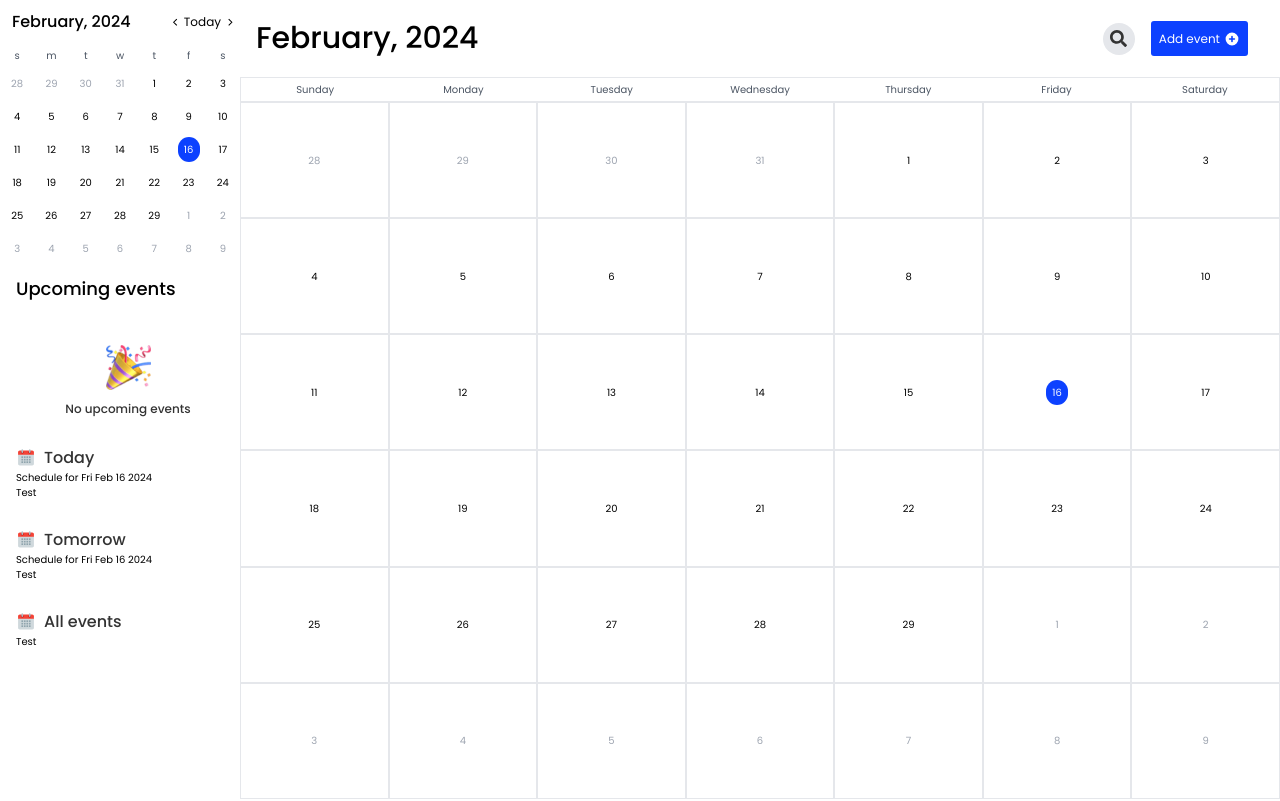
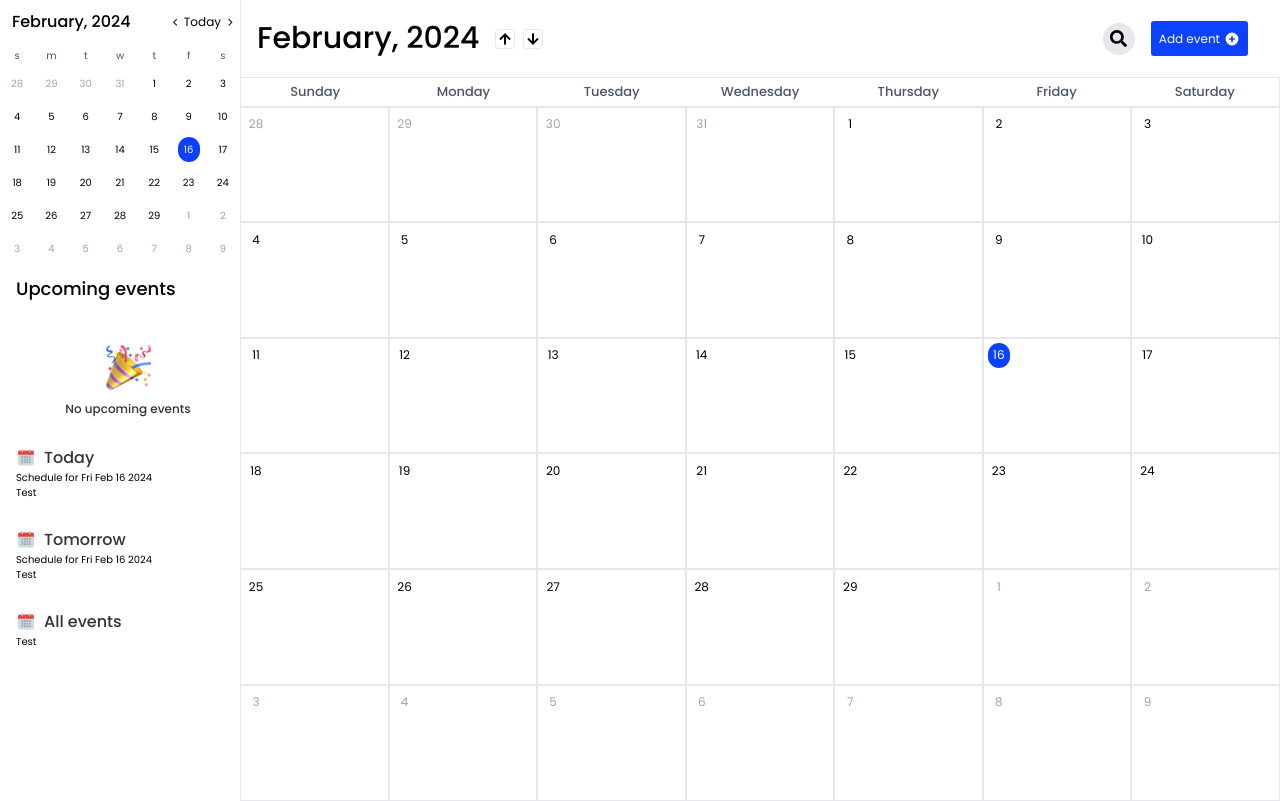
Before and after one commit to elnurnabivi/calendar-app, a React (Vite) app: page / in a window 1280 px wide. Built offline with nearby package versions, Linux system fonts and the light colour scheme.

Commit message:
synced both calendars

```diff
--- a/src/App.tsx
+++ b/src/App.tsx
@@ -1,13 +1,26 @@
 import React from "react";
+import dayjs from "dayjs";
+import { useState } from "react";
 import Sidebar from "./components/Sidebar";
 import Rightbar from "./components/Rightbar";
 
 function App() {
+  const currentDate = dayjs();
+  const [selectDate, setSelectDate] = useState(currentDate);
+
   return (
     <>
       <div className="flex">
-        <Sidebar />
-        <Rightbar />
+        <Sidebar
+          currentDate={currentDate}
+          selectDate={selectDate}
+          setSelectDate={setSelectDate}
+        />
+        <Rightbar
+          currentDate={currentDate}
+          selectDate={selectDate}
+          setSelectDate={setSelectDate}
+        />
       </div>
     </>
   );
--- a/src/components/Rightbar.tsx
+++ b/src/components/Rightbar.tsx
@@ -1,19 +1,23 @@
 import React from "react";
 import { HiPlusCircle } from "react-icons/hi";
-import { FaSearch } from "react-icons/fa";
-
-import dayjs from "dayjs";
+import dayjs, { Dayjs } from "dayjs";
 import { generateDate, monthsOfYear } from "./CalendarBox";
 import Cn from "./Cn";
-import Celebrate from "../assets/celebrate.png";
-import { GrFormNext, GrFormPrevious } from "react-icons/gr";
-// import { IoCalendarOutline } from "react-icons/io5";
-import { FcCalendar } from "react-icons/fc";
+import { FaArrowDown, FaArrowUp, FaSearch } from "react-icons/fa";
+import { useState, useEffect } from "react";
 
-import { useState } from "react";
+interface RightbarProps {
+  currentDate: Dayjs;
+  selectDate: any;
+  setSelectDate: any;
+}
 
-const Rightbar = () => {
-  const days = [
+const Rightbar = ({
+  currentDate,
+  selectDate,
+  setSelectDate,
+}: RightbarProps) => {
+  const daysOfWeek = [
     "Sunday",
     "Monday",
     "Tuesday",
@@ -22,38 +26,51 @@ const Rightbar = () => {
     "Friday",
     "Saturday",
   ];
-  const currentDate = dayjs();
   const [today, setToday] = useState(currentDate);
-  const [selectDate, setSelectDate] = useState(currentDate);
+  useEffect(() => {
+    const isDifferentMonth = selectDate.month() !== today.month();
+
+    if (isDifferentMonth) {
+      setToday(selectDate);
+    }
+  }, [selectDate]);
+
   return (
     <div className="flex flex-col w-full">
-      <div className="flex justify-between p-[16px]">
-        <span className="text-[30px] font-medium">
-          {monthsOfYear[today.month()]}, {today.year()}
-        </span>
+      <div className="flex justify-between p-[16px] border-l  border-solid border-[rgba(218, 220, 224, 0.60)] ">
+        <div className="flex items-center">
+          <span className="text-[30px] font-medium pr-[16px]">
+            {monthsOfYear[today.month()]}, {today.year()}
+          </span>
+          <FaArrowUp
+            className=" cursor-pointer w-[20px] h-[20px] hover:border-red-500 border-opacity-50 border border-solid rounded-md p-1 mr-[8px]"
+            onClick={() => setToday(today.month(today.month() - 1))}
+          />
+          <FaArrowDown
+            className=" cursor-pointer w-[20px] h-[20px] hover:border-red-500 border-opacity-50 border border-solid rounded-md p-1"
+            onClick={() => setToday(today.month(today.month() + 1))}
+          />
+        </div>
+
         <div className="flex items-center gap-[16px]">
           <div className="rounded-full bg-gray-200 flex items-center justify-center w-[32px] h-[32px]">
-            <FaSearch
-              style={{ color: "#333333", width: "17px", height: "17px" }}
-            />
+            <FaSearch className="color-[#333333] w-[17px] h-[17px]" />
           </div>
 
           <button className="bg-[#0C41FF] flex items-center h-[35px] p-[8px] gap-[4px] rounded-[3px] mr-[16px]">
             <span className="text-[#fff] text-[12px]">Add event</span>
-            <HiPlusCircle
-              style={{ color: "#fff", width: "16px", height: "16px" }}
-            />
+            <HiPlusCircle className="text-white w-[16px] h-[16px]" />
           </button>
         </div>
       </div>
       <div className="">
         <div className=" ">
           <div className="flex grid grid-cols-7 border border-solid border-[rgba(218, 220, 224, 0.60)] ">
-            {days.map((day, index) => {
+            {daysOfWeek.map((day, index) => {
               return (
                 <h1
                   key={index}
-                  className=" grid place-content-center text-gray-600 p-[4px]"
+                  className=" grid place-content-center text-gray-600 p-[4px] text-[13px] font-medium"
                 >
                   {day}
                 </h1>
@@ -62,14 +79,14 @@ const Rightbar = () => {
           </div>
           <div
             className="w-full grid grid-cols-7 "
-            style={{ height: "calc(100vh - 103px)" }}
+            style={{ height: "calc(100vh - 106px)" }}
           >
             {generateDate(today.month(), today.year()).map(
               ({ date, currentMonth, today }, index) => {
                 return (
                   <div
                     key={index}
-                    className="grid place-content-center p-[4px] border border-solid border-[rgba(218, 220, 224, 0.60)]  "
+                    className="grid justify-start items-start p-[4px] text-[12px] border border-solid border-[rgba(218, 220, 224, 0.60)]  "
                   >
                     <h1
                       className={Cn(
--- a/src/components/Sidebar.tsx
+++ b/src/components/Sidebar.tsx
@@ -1,27 +1,35 @@
-import dayjs from "dayjs";
+import dayjs, { Dayjs } from "dayjs";
 import { generateDate, monthsOfYear } from "./CalendarBox";
 import Cn from "./Cn";
 import Celebrate from "../assets/celebrate.png";
 import { GrFormNext, GrFormPrevious } from "react-icons/gr";
-// import { IoCalendarOutline } from "react-icons/io5";
 import { FcCalendar } from "react-icons/fc";
 
-import { useState } from "react";
+import { useState, useEffect } from "react";
 
-const Sidebar = () => {
+interface SidebarProps {
+  currentDate: Dayjs;
+  selectDate: any;
+  setSelectDate: any;
+}
+
+const Sidebar = ({ currentDate, selectDate, setSelectDate }: SidebarProps) => {
   console.log(generateDate());
-  const days = ["s", "m", "t", "w", "t", "f", "s"];
-  const currentDate = dayjs();
+  const daysOfWeek = ["s", "m", "t", "w", "t", "f", "s"];
   const [today, setToday] = useState(currentDate);
-  const [selectDate, setSelectDate] = useState(currentDate);
+
+  useEffect(() => {
+    const isDifferentMonth = selectDate.month() !== today.month();
+
+    if (isDifferentMonth) {
+      setToday(selectDate);
+    }
+  }, [selectDate]);
 
   return (
-    <div className="flex flex-col">
+    <div className="flex flex-col ">
       <div className=" w-[240px]">
         <div className="flex justify-between items-center">
-          {/* <div className="ml-[12px] my-[10px] text-[18px] font-medium">
-            {dayjs().format("MMMM")}
-          </div> */}
           <div className="ml-[12px] my-[10px] text-[16px] font-medium">
             {monthsOfYear[today.month()]}, {today.year()}
           </div>
@@ -45,7 +53,7 @@ const Sidebar = () => {
 
         <div className=" ">
           <div className="flex grid grid-cols-7 ">
-            {days.map((day, index) => {
+            {daysOfWeek.map((day, index) => {
               return (
                 <h1
                   key={index}
```
